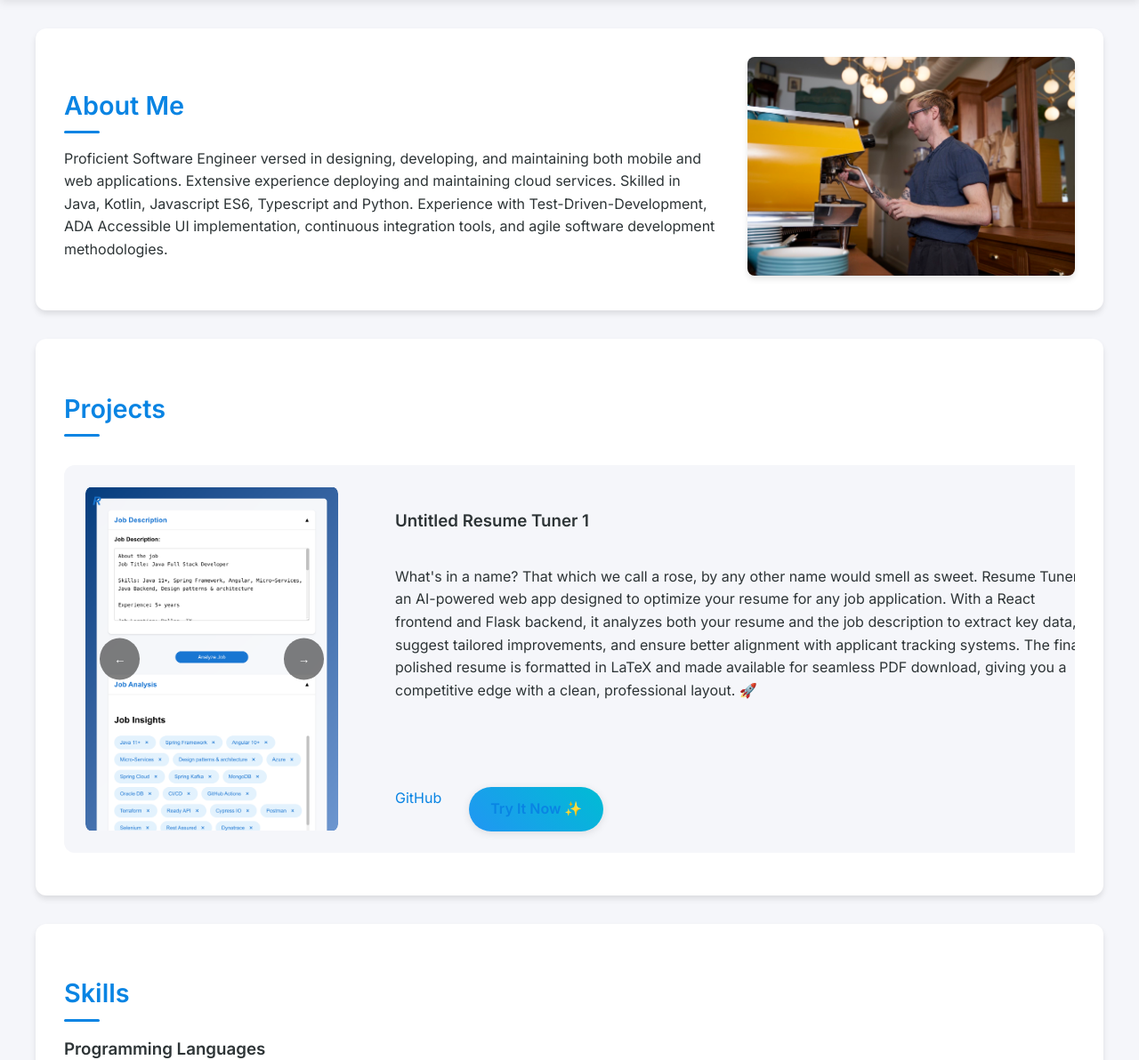
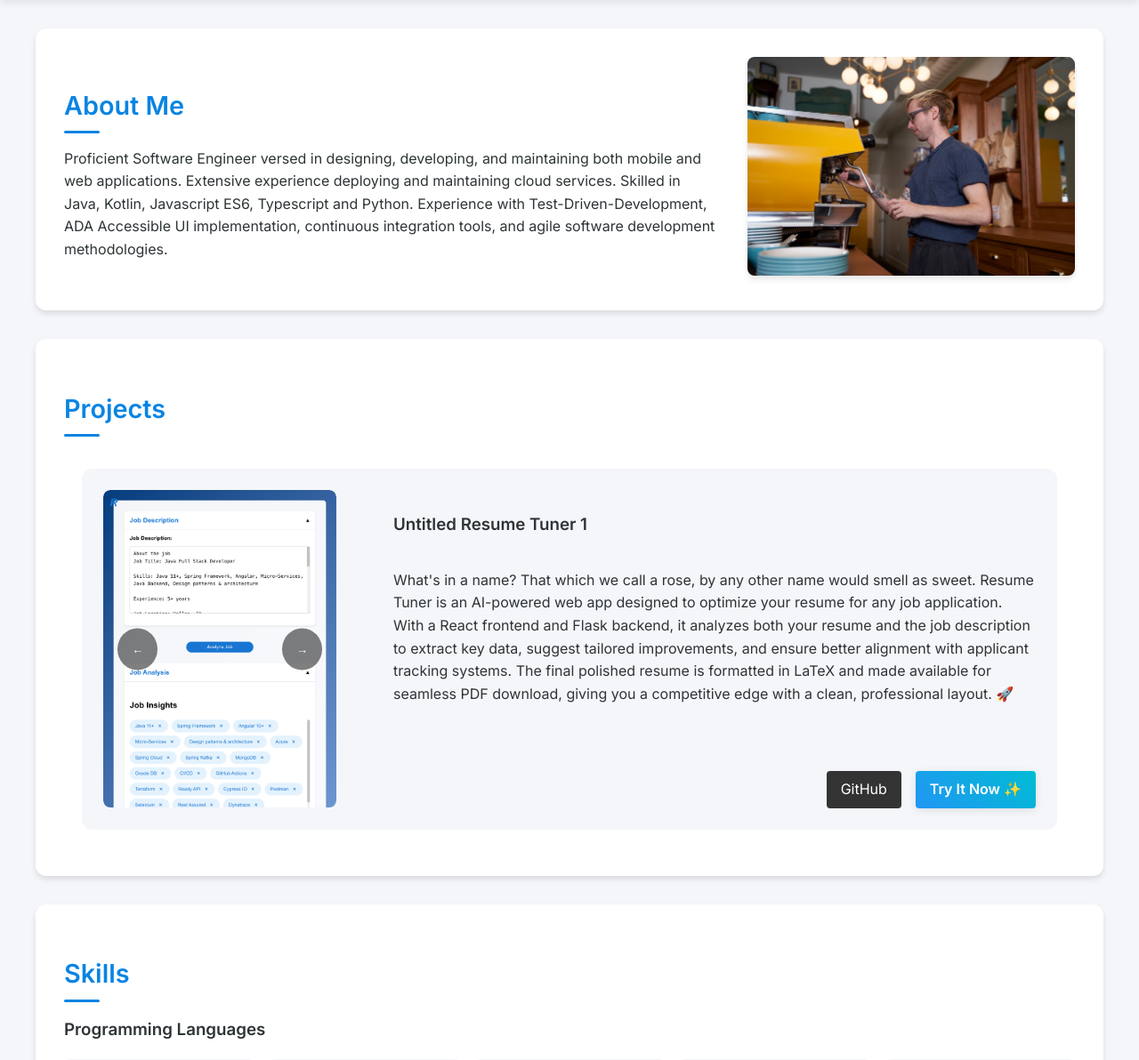
Before and after one commit to fumbl3b/php, a PHP site: page /public/index.html in a window 1280 px wide. Shown: the part 100-1292 px from the top of the page at 89% size. Run offline with PHP 8.4, Linux system fonts and the light colour scheme.

Commit message:
adjusted styling

```diff
--- a/public/css/style.css
+++ b/public/css/style.css
@@ -463,6 +463,26 @@ main {
 }
 
 .project-links {
+    display: flex;
+    justify-content: flex-end;
+    align-items: center;
+    gap: 15px;
+    margin-top: 20px;
+}
+
+.project-links a {
+    text-decoration: none;
+    padding: 8px 16px;
+    border-radius: 4px;
+    transition: all 0.3s ease;
+}
+
+.project-links a:first-child {
+    background: #333;
+    color: white;
+}
+
+.project-links {
     margin-top: auto;
     display: flex;
     gap: 1rem;
@@ -575,17 +595,52 @@ main {
     border-radius: 25px;
     text-decoration: none;
     font-weight: 600;
-    margin-left: 15px;
+    margin-left: 0; /* Remove if exists */
     transition: all 0.3s ease;
     box-shadow: 0 2px 10px rgba(0,0,0,0.1);
+    color: white !important; /* Override any inherited colors */
 }
 
 .try-it-button:hover {
     transform: translateY(-2px);
     box-shadow: 0 4px 15px rgba(0,0,0,0.2);
     background: linear-gradient(45deg, #1976D2, #0097A7);
+    color: white !important;
 }
 
 .try-it-button:active {
     transform: translateY(0);
 }
+
+.projects-container {
+    max-width: 100%;
+    box-sizing: border-box;
+    padding: 20px;
+    overflow-x: hidden;
+}
+
+.project-card {
+    width: 100%;
+    box-sizing: border-box;
+}
+
+.project-info p {
+    word-wrap: break-word;
+    overflow-wrap: break-word;
+}
+
+.carousel-container {
+    max-width: 100%;
+    overflow: hidden;
+}
+
+.carousel-track {
+    width: 100%;
+    display: flex;
+    align-items: center;
+}
+
+.carousel-image {
+    max-width: 100%;
+    height: auto;
+}
```
Also changed, not shown: public/css/styles.css (deleted).
